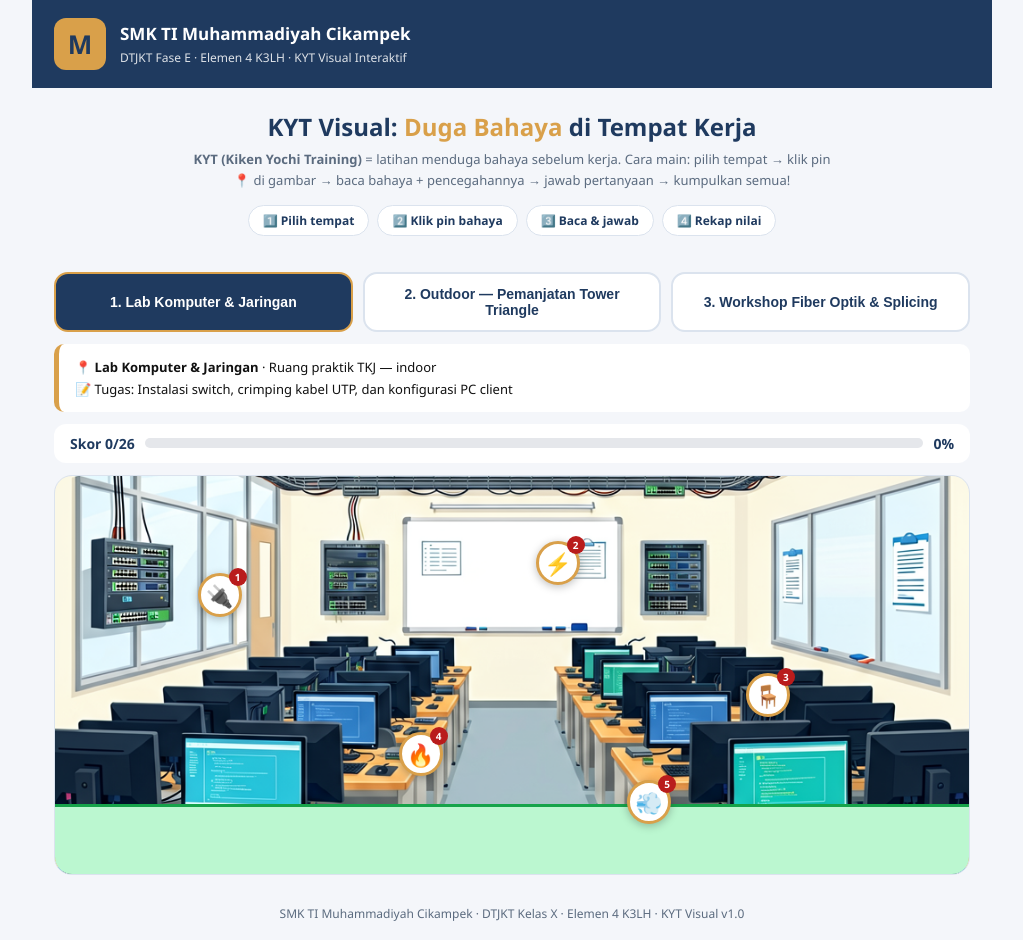
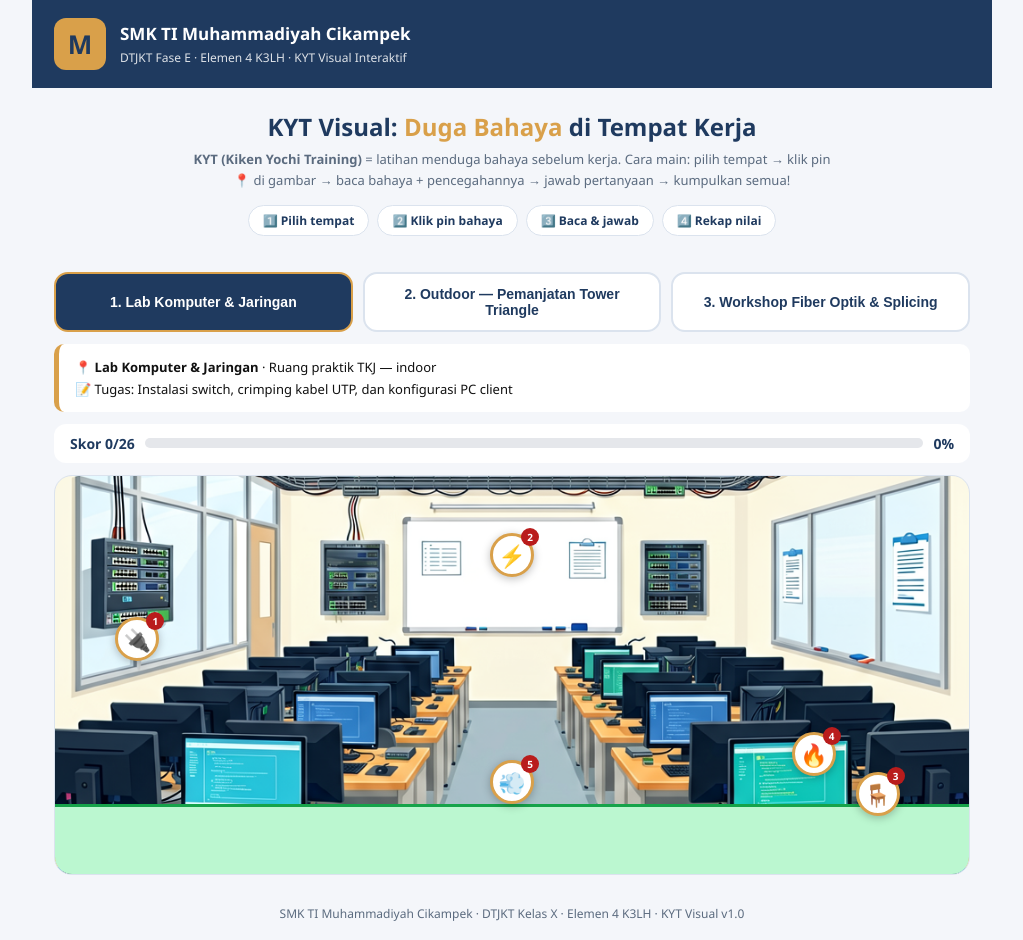
Before and after one commit to maulanaabdurrofik95/kyt-dtjkt, a website: page public/index.html in a window 1280 px wide. Shown: the whole page, without its empty margins (128-1151 px from the left). Drawn offline with Linux system fonts and the light colour scheme.

Commit message:
kyt v5: fix scene id + pin posisi objek

```diff
--- a/public/index.html
+++ b/public/index.html
@@ -63,7 +63,7 @@ footer{text-align:center;color:var(--mut);font-size:12px;padding:18px}
 <div class="tabs" id="tabs"><button data-i="0" class="on">1. Lab Komputer &amp; Jaringan</button><button data-i="1">2. Outdoor — Pemanjatan Tower Triangle</button><button data-i="2">3. Workshop Fiber Optik &amp; Splicing</button></div>
 <div class="meta" id="meta"><b>📍 Lab Komputer &amp; Jaringan</b> · Ruang praktik TKJ — indoor<br>📝 Tugas: Instalasi switch, crimping kabel UTP, dan konfigurasi PC client</div>
 <div class="score"><span id="scoretxt">Skor 0/26</span><div class="bar"><i id="scorebar"></i></div><span id="pct">0%</span></div>
-<div class="scene" id="sc-lab" style="background-image:url(img/place-lab.png)"><div class="ground"></div><div class="pin" style="left:18%;top:30%" onclick="openPin(0)">🔌<span class="n">1</span></div><div class="pin" style="left:55%;top:22%" onclick="openPin(1)">⚡<span class="n">2</span></div><div class="pin" style="left:78%;top:55%" onclick="openPin(2)">🪑<span class="n">3</span></div><div class="pin" style="left:40%;top:70%" onclick="openPin(3)">🔥<span class="n">4</span></div><div class="pin" style="left:65%;top:82%" onclick="openPin(4)">💨<span class="n">5</span></div></div>
+<div class="scene" id="scene" style="background-image:url(img/place-lab.png)"><div class="ground"></div><div class="pin" style="left:9%;top:41%" onclick="openPin(0)">🔌<span class="n">1</span></div><div class="pin" style="left:50%;top:20%" onclick="openPin(1)">⚡<span class="n">2</span></div><div class="pin" style="left:90%;top:80%" onclick="openPin(2)">🪑<span class="n">3</span></div><div class="pin" style="left:83%;top:70%" onclick="openPin(3)">🔥<span class="n">4</span></div><div class="pin" style="left:50%;top:77%" onclick="openPin(4)">💨<span class="n">5</span></div></div>
 <div class="card" id="card"></div>
 <div class="rekap" id="rekap"></div>
 <footer>SMK TI Muhammadiyah Cikampek · DTJKT Kelas X · Elemen 4 K3LH · KYT Visual v1.0</footer>
```
Also changed, not shown: ui.png (deleted), ui2.png (deleted), ui3.png (deleted), ui4.png (deleted), ui5.png (deleted), ui6-fiber.png (deleted), ui7-tower.png (deleted), ui8-tabs.png (deleted).
